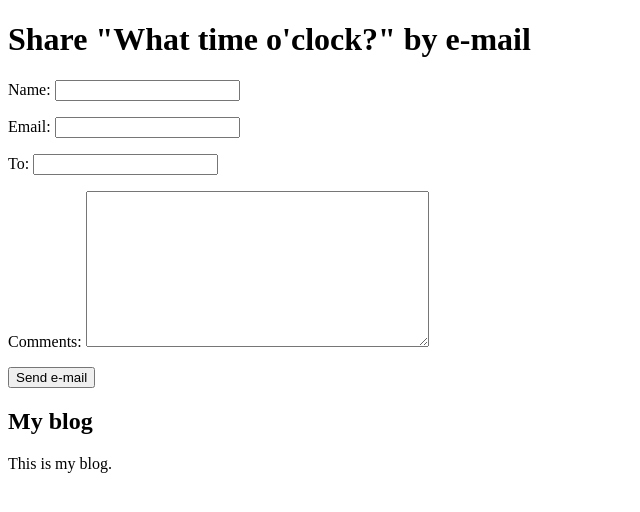
After one commit to Ivan-Terex91/my_blog, a Django app: page /blog/4/share/ in a window 1280 px wide. The commit adds this page. Shown: the top 512 px of the page, without its empty margins (0-640 px from the left). Run offline with Django 3.2, Linux system fonts and the light colour scheme; data comes from the database, SQL or seed files in the repository.

Commit message:
Добавлена отправка постов на email, Форма и Вьюха

```diff
--- /dev/null
+++ b/blog/forms.py
@@ -0,0 +1,9 @@
+from django import forms
+
+
+class EmailPostForm(forms.Form):
+    name = forms.CharField(max_length=25)
+    email = forms.EmailField()
+    to = forms.EmailField()
+    comments = forms.CharField(required=False,
+                               widget=forms.Textarea)
--- a/blog/urls.py
+++ b/blog/urls.py
@@ -10,5 +10,5 @@ urlpatterns = [
             r'(?P<post>[-\w]+)/$',
             views.post_detail,
             name='post_detail'),
-
+    re_path(r'^(?P<post_id>\d+)/share/$', views.post_share, name='post_share'),
 ]
--- a/blog/views.py
+++ b/blog/views.py
@@ -1,8 +1,9 @@
+from django.core.mail import send_mail
 from django.shortcuts import render, get_object_or_404
 from django.views.generic import ListView
 
 from .models import Post
-from django.core.paginator import Paginator, EmptyPage, PageNotAnInteger
+from .forms import EmailPostForm
 
 
 class PostListView(ListView):
@@ -20,3 +21,28 @@ def post_detail(request, year, month, day, post):
                              publish__day=day)
 
     return render(request, 'blog/post/detail.html', {'post': post})
+
+
+def post_share(request, post_id):
+    # Retrieve post by id
+    post = get_object_or_404(Post, id=post_id, status='published')
+    sent = False  # переделай костыль
+    cd = {"to": "Nothing"}  # переделай костыль
+    if request.method == 'POST':
+        # Form was submitted
+        form = EmailPostForm(request.POST)
+        if form.is_valid():
+            # Form fields passed validation
+            cd = form.cleaned_data
+            # ... send email
+            post_url = request.build_absolute_uri(post.get_absolute_url())
+            subject = '{} ({}) recommends you reading "{}"'.format(cd['name'], cd['email'], post.title)
+            message = 'Read "{}" at {}\n\n{}\'s comments: {}'.format(post.title, post_url, cd['name'], cd['comments'])
+            send_mail(subject, message, 'admin@myblog.com', [cd['to']])
+            sent = True
+    else:
+        form = EmailPostForm()
+    return render(request, 'blog/post/share.html', {'post': post,
+                                                    'form': form,
+                                                    'sent': sent,
+                                                    'cd': cd})
--- a/templates/blog/post/detail.html
+++ b/templates/blog/post/detail.html
@@ -6,4 +6,7 @@
         Published {{ post.publish }} by {{ post.author }}
     </p>
     {{ post.body|linebreaks }}
+    <p>
+        <a href="{% url "blog:post_share" post.id %}">Share this post</a>
+    </p>
 {% endblock %}
--- /dev/null
+++ b/templates/blog/post/share.html
@@ -0,0 +1,17 @@
+{% extends "blog/base.html" %}
+{% block title %}Share a post{% endblock %}
+{% block content %}
+    {% if sent %}
+        <h1>E-mail successfully sent</h1>
+        <p>
+            "{{ post.title }}" was successfully sent to {{ cd.to }}.
+        </p>
+    {% else %}
+        <h1>Share "{{ post.title }}" by e-mail</h1>
+        <form action="" method="post">
+            {{ form.as_p }}
+            {% csrf_token %}
+            <input type="submit" value="Send e-mail">
+        </form>
+    {% endif %}
+{% endblock %}
```
Also changed, not shown: my_blog/settings.py (+7 -0 lines).
